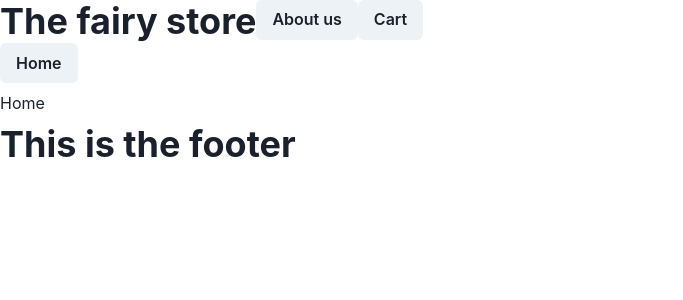
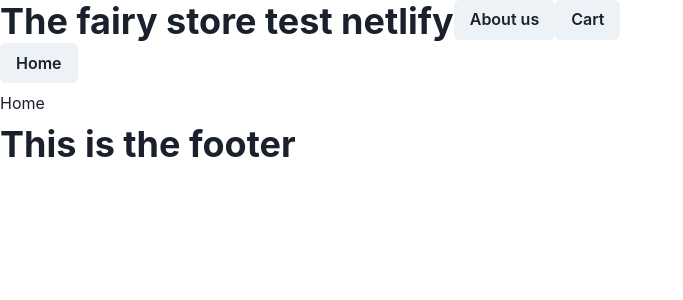
Before and after one commit to romeroluciana/the-fairy-store, a React (Vite) app: page / in a window 1280 px wide. Shown: the top 300 px of the page, without its empty margins (0-683 px from the left). Built offline with nearby package versions, Linux system fonts and the light colour scheme.

Commit message:
test netlify

```diff
--- a/src/layout/Header.jsx
+++ b/src/layout/Header.jsx
@@ -5,7 +5,7 @@ const Header = () => {
   return (
     <Flex>
       <Link to="/">
-        <Heading>The fairy store</Heading>
+        <Heading>The fairy store test netlify</Heading>
         <Button>Home</Button>
       </Link>
       <Link to="aboutUs">
```
